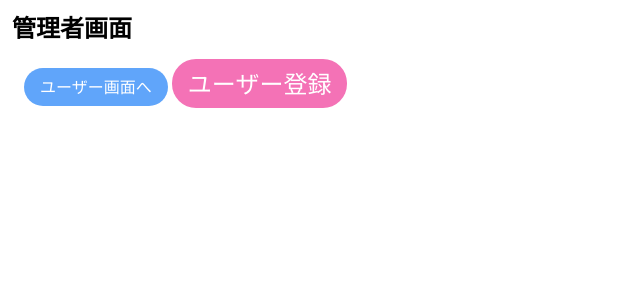
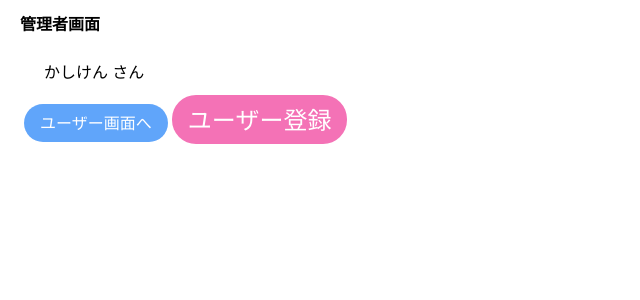
Before and after one commit to posse-ap/posse2-hackathon-202209-team2D, a PHP site: page /admin/index.php in a window 1280 px wide. Shown: the top 300 px of the page, without its empty margins (0-640 px from the left). Run offline with PHP 8.4, Linux system fonts and the light colour scheme; a user stored in the database is signed in.

Commit message:
細かい修正 セッション保持されていることがわかりやすいように名前を表示

```diff
--- a/src/admin/index.php
+++ b/src/admin/index.php
@@ -22,11 +22,12 @@ if (!isset($_SESSION["user_id"]) || !isset($_SESSION['login'])) {
 
 <body>
     <header>
-        <h1 class="text-2xl m-3 font-bold">
+        <h1 class="ml-5 my-3text-2xl m-3 font-bold">
             管理者画面
         </h1>
     </header>
     <div class="m-6">
+        <p class="ml-5 my-5" ><?= $_SESSION['name'] ?> さん</p>
         <a href="../index.php" class="text-white bg-blue-400 px-4 py-2 rounded-3xl posse-blue-gradation ">ユーザー画面へ</a>
         <a class="text-2xl text-white bg-pink-400 px-4 py-2 rounded-3xl posse-blue-gradation" href="register_user.php">ユーザー登録</a>
     </div>
```
Also changed, not shown: src/admin/register_user.php (+4 -4 lines).
